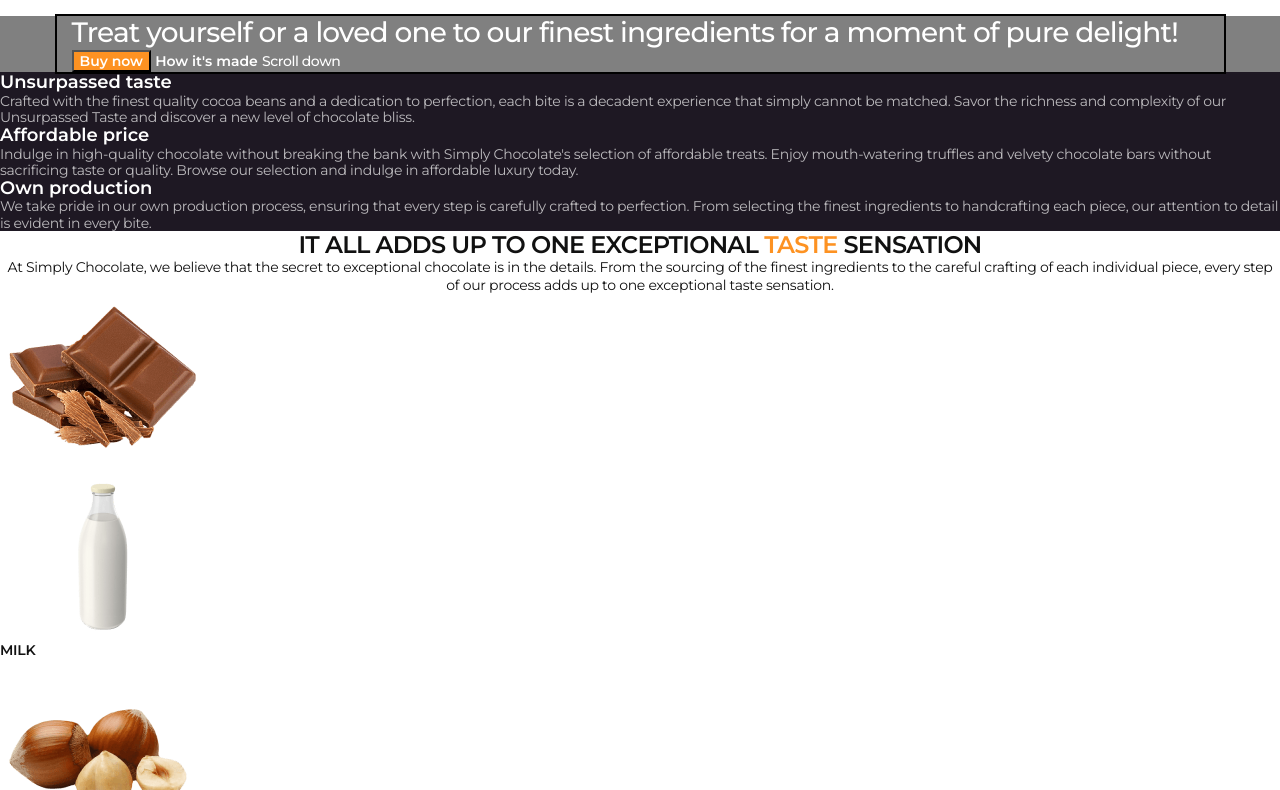
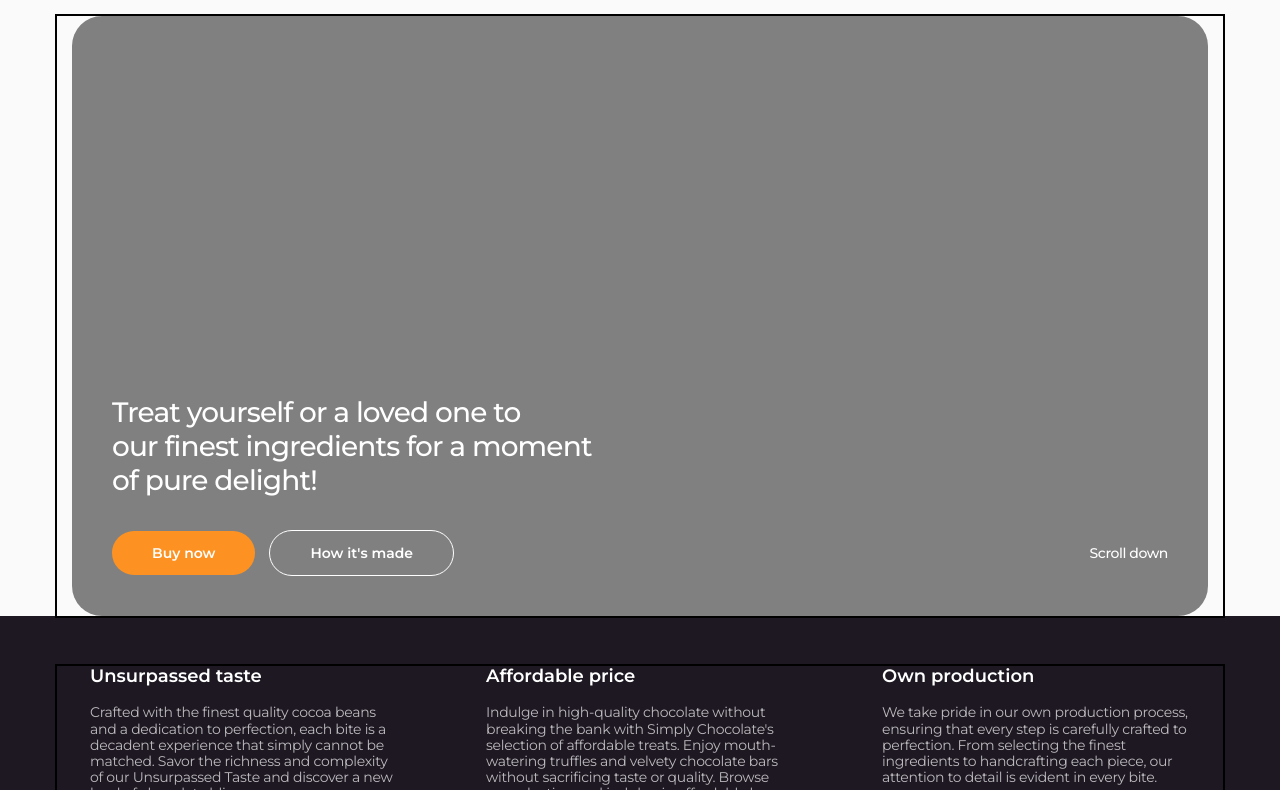
Before and after one commit to Artem199627/practice.tasks, a plain HTML site: page index.html in a window 1280 px wide. Shown: the part 64-854 px from the top of the page. Drawn offline with nearby package versions, Linux system fonts and the light colour scheme.

Commit message:
hero, advantages

```diff
--- a/css/style.css
+++ b/css/style.css
@@ -22,9 +22,10 @@ ol {
 
 body {
   font-family: "Montserrat", sans-serif;
+  background-color: #fafafa;
 }
 .container {
-  max-width: 1167px;
+  max-width: 1166px;
   width: 100%;
   padding-left: 15px;
   padding-right: 15px;
@@ -102,7 +103,11 @@ body {
 
 /**-----------------------HERO----------------**/
 .hero {
-  background: gray;
+}
+.hero-container {
+  background-color: gray;
+  border-radius: 30px;
+  padding: 380px 40px 40px 40px;
 }
 .hero-title {
   color: var(--secondary-text-color);
@@ -110,6 +115,8 @@ body {
   font-weight: 500;
   line-height: 1.21;
   letter-spacing: -0.03em;
+  max-width: 484px;
+  margin-bottom: 32px;
 }
 .hero-btn {
   color: var(--secondary-text-color);
@@ -118,11 +125,18 @@ body {
   font-weight: 600;
   background-color: var(--accent-color);
   cursor: pointer;
+  padding: 14px 40px;
+  border-radius: 100px;
+  border: none;
+  margin-right: 14px;
 }
 .hero-link {
   color: var(--secondary-text-color);
   font-size: 14px;
   font-weight: 600;
+  padding: 14px 40px;
+  border-radius: 100px;
+  border: 1px solid #fff;
 }
 .hero-down {
   color: var(--secondary-text-color);
@@ -130,21 +144,34 @@ body {
   font-weight: 500;
   line-height: 1.29;
   letter-spacing: -0.03em;
+  margin-left: auto;
+}
+.hero-buttons {
+  display: flex;
+  align-items: center;
 }
 
 /**-------------------------ADVANTAGES-----------**/
 .advantages {
   background-color: #1e1823;
+  padding-top: 50px;
+  padding-bottom: 50px;
 }
 .advantages-list {
+  padding-left: 18px;
+  padding-right: 18px;
+  display: flex;
+  gap: 88px;
 }
 
 .advantages-item {
+  width: calc((100% - 88px * 2) / 3);
 }
 .advantages-subtitle {
   color: var(--secondary-text-color);
   font-size: 18px;
   font-weight: 600;
+  margin-bottom: 18px;
 }
 .advantages-item-text {
   color: rgba(255, 255, 255, 0.7);
--- a/index.html
+++ b/index.html
@@ -33,16 +33,21 @@
     <main>
         <section class="hero">
             <div class="container">
+                <div class="hero-container">
             <h1 class="hero-title">Treat yourself or a loved one to
-            our finest ingredients for a moment
+            <br>our finest ingredients for a moment
             of pure delight!
             </h1>
+            <div class="hero-buttons">
             <button class="hero-btn">Buy now</button>
                 <a class="hero-link link" href="">How it's made</a>
                 <a class="hero-down link" href="#footer">Scroll down</a>
+                </div>
+                </div>
             </div>
         </section>
        <section class="advantages">
+        <div class="container">
         <h2 class="visually-hidden">Advantages</h2>
         <ul class="advantages-list list">
             <li class="advantages-item">
@@ -63,6 +68,7 @@
                 the finest ingredients to handcrafting each piece, our attention to detail is evident in every bite.</p>
             </li>
         </ul>
+        </div>
        </section>
        <section class="taste">
         <h2 class="taste-title">IT ALL ADDS UP TO ONE EXCEPTIONAL <span>TASTE</span> SENSATION</h2>
```
